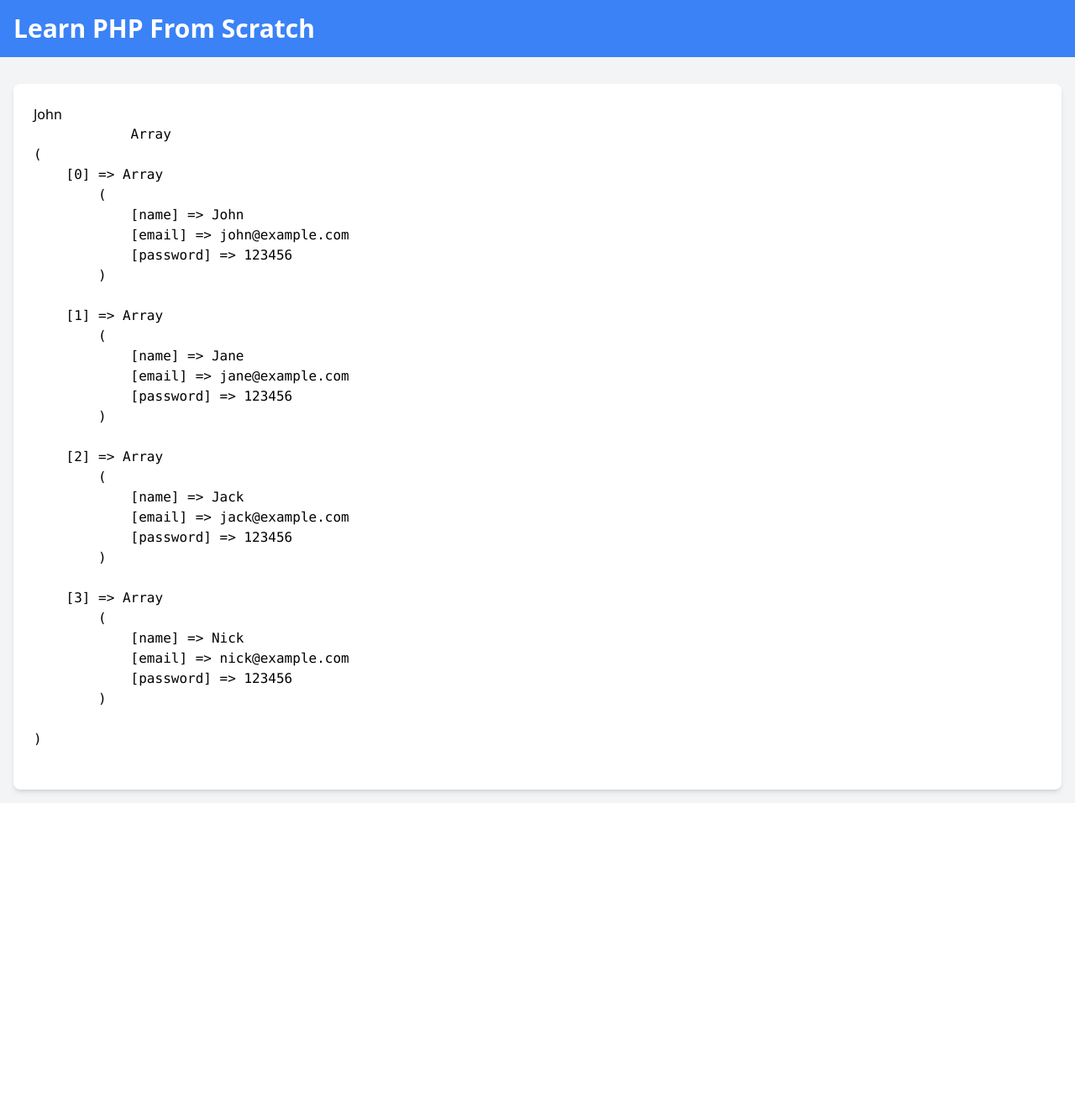
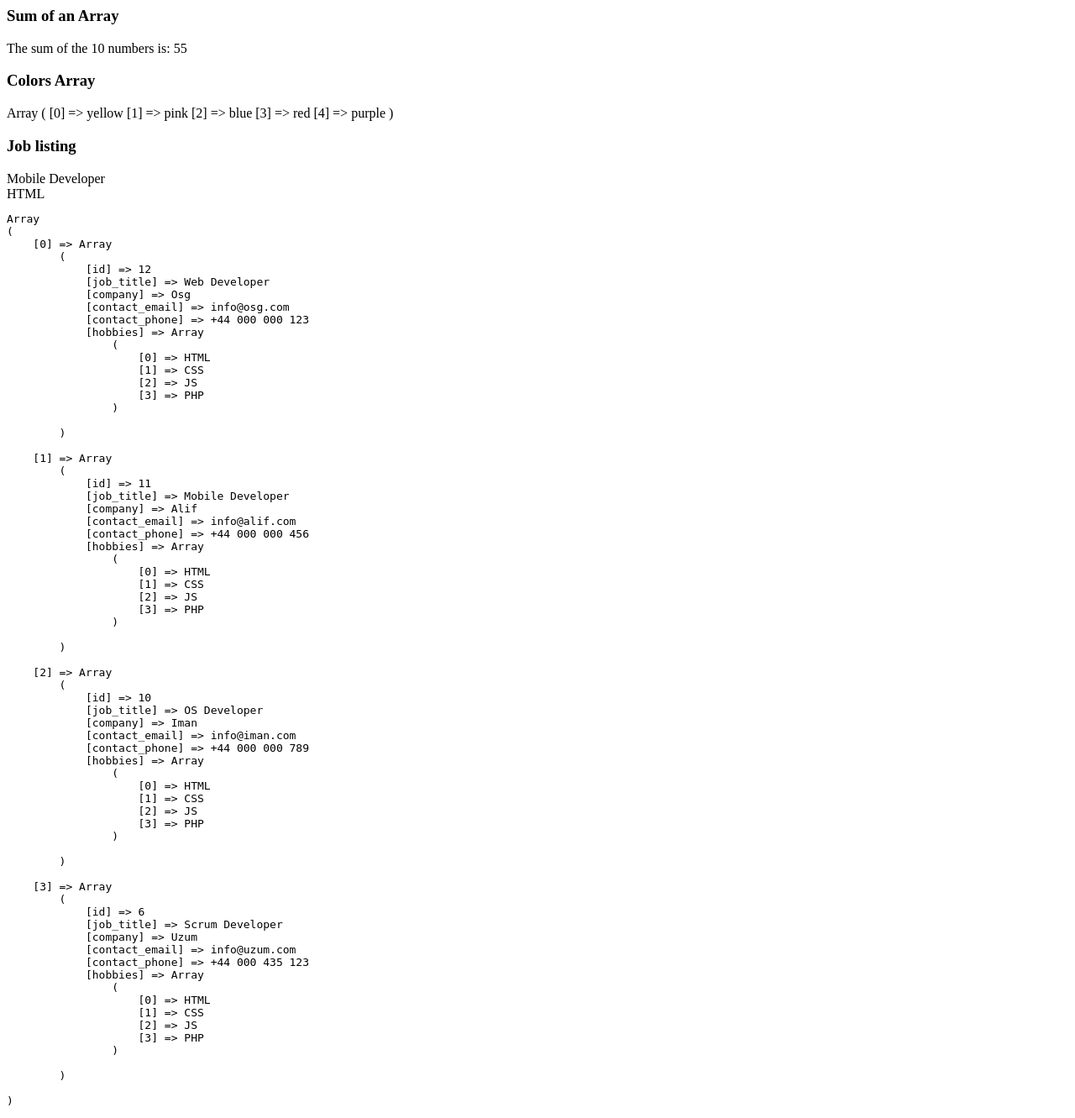
Before and after one commit to otabekkhabibullayev/php-sandbox, a PHP site: page / in a window 1280 px wide. Shown: the whole page at 84% size. Before the commit the page ends 949 px from the top, so only its background shows below. Run offline with PHP 8.4, Linux system fonts and the light colour scheme; some libraries are stand-ins or nearby versions.

Commit message:
Array Challenges

```diff
--- a/index.php
+++ b/index.php
@@ -1,50 +1,69 @@
 <?php
-$output = null;
-$fruits = [
-    ['Apple', 'Red',],
-    ['Orange', 'Orange',],
-    ['Banana', 'Yellow',],
+
+/*
+    Challenge 1: Sum of an array
+    1. Create an array of numbers
+    2. Get the sum of all of the numbers combined and put into a variable.
+    3. Get the amount of numbers in the array and put into a variable.
+    4. Print out 'The sum of the (amount) numbers is: {sum} '. For
+    example, if the array is [1, 2, 3, 4, 5], the output should be 'The
+    sum of the 5 numbers is: 15'.
+*/
+echo '<h3>Sum of an Array</h3>';
+
+$numbers = [1, 2, 3, 4, 5, 6, 7, 8, 9, 10];
+$sum = array_sum($numbers);
+$amount = count($numbers);
+
+echo "The sum of the $amount numbers is: $sum";
+
+
+/*
+    Challenge 2: Colors array
+    1. Reverse the '$colors array.
+    2. Add 'purple' and 'orange' to the end of the array.
+    3. Replace the second color with 'pink'
+    4. Remove the last element of the array.
+    You should end up with the following array: ['yellow', 'pink', 'blue', 'red', 'purple']
+*/
+
+echo '<h3>Colors Array</h3>';
+
+$colors = ['red', 'blue', 'orange', 'yellow'];
+$colors = array_reverse($colors);
+array_push($colors, 'purple', 'orange');
+$colors[1] = 'pink';
+array_pop($colors);
+print_r($colors);
+
+/*
+    Challenge 3: Job listings array
+    1. Create a multi-dimensional array of associative arrays of 3 job
+     listings with the fields id, job_title, company, contact_email, and
+    contact_phone. Also add an array field for skills. The skills array
+    should be an array of strings with each skill a person has. For
+    example, 'PHP', 'MySQL', 'JavaScript', 'HTML', 'CSS', etc.
+    2. Create a new listing using the 'array_push() function. The new
+    listing should have the same fields as the others.
+    3. Print out the job_title of the second job listing in the array.
+    4. Print out the first skill of the third job listing in the array.
+*/
+
+
+echo '<h3>Job listing</h3>';
+
+$array = [
+    ['id' => 12, 'job_title' => 'Web Developer', 'company' => 'Osg', 'contact_email' => 'info@osg.com', 'contact_phone' => '+44 000 000 123', 'hobbies' => ['HTML', 'CSS', 'JS', 'PHP']],
+    ['id' => 11, 'job_title' => 'Mobile Developer', 'company' => 'Alif', 'contact_email' => 'info@alif.com', 'contact_phone' => '+44 000 000 456', 'hobbies' => ['HTML', 'CSS', 'JS', 'PHP']],
+    ['id' => 10, 'job_title' => 'OS Developer', 'company' => 'Iman', 'contact_email' => 'info@iman.com', 'contact_phone' => '+44 000 000 789', 'hobbies' => ['HTML', 'CSS', 'JS', 'PHP']],
 ];
 
-$output = $fruits[0][0];
-$fruits[] = ['Kiwi', 'Green',];
+array_push($array, ['id' => 6, 'job_title' => 'Scrum Developer', 'company' => 'Uzum', 'contact_email' => 'info@uzum.com', 'contact_phone' => '+44 000 435 123', 'hobbies' => ['HTML', 'CSS', 'JS', 'PHP']]);
 
-$users = [
-    ['name' => 'John', 'email' => 'john@example.com', 'password' => 123456],
-    ['name' => 'Jane', 'email' => 'jane@example.com', 'password' => 123456],
-    ['name' => 'Jack', 'email' => 'jack@example.com', 'password' => 123456],
-];
+echo $array[1]['job_title'];
+echo '</br>';
+echo $array[2]['hobbies'][0];
 
-array_push($users, ['name' => 'Nick', 'email' => 'nick@example.com', 'password' => 123456]);
-
-$output = $users[0]['name'];
-
-?>
-
-<!doctype html>
-<html lang="en">
-<head>
-    <meta charset="UTF-8">
-    <meta name="viewport"
-          content="width=device-width, user-scalable=no, initial-scale=1.0, maximum-scale=1.0, minimum-scale=1.0">
-    <meta http-equiv="X-UA-Compatible" content="ie=edge">
-    <script src="https://cdn.tailwindcss.com"></script>
-    <title>Learn PHP From Scratch</title>
-</head>
-<body class="bg-gray-100">
-<header class="bg-blue-500 text-white p-4">
-    <div class="container mx-auto">
-        <h1 class="text-3xl font-semibold">Learn PHP From Scratch</h1>
-    </div>
-</header>
-<div class="container mx-auto p-4 mt-4">
-    <div class="bg-white rounded-lg shadow-md p-6">
-        <!-- output -->
-        <?= $output ?>
-        <pre>
-            <?php print_r($users) ?>
-        </pre>
-    </div>
-</div>
-</body>
-</html>
+echo '<pre>';
+print_r($array);
+echo '</pre>';
```
